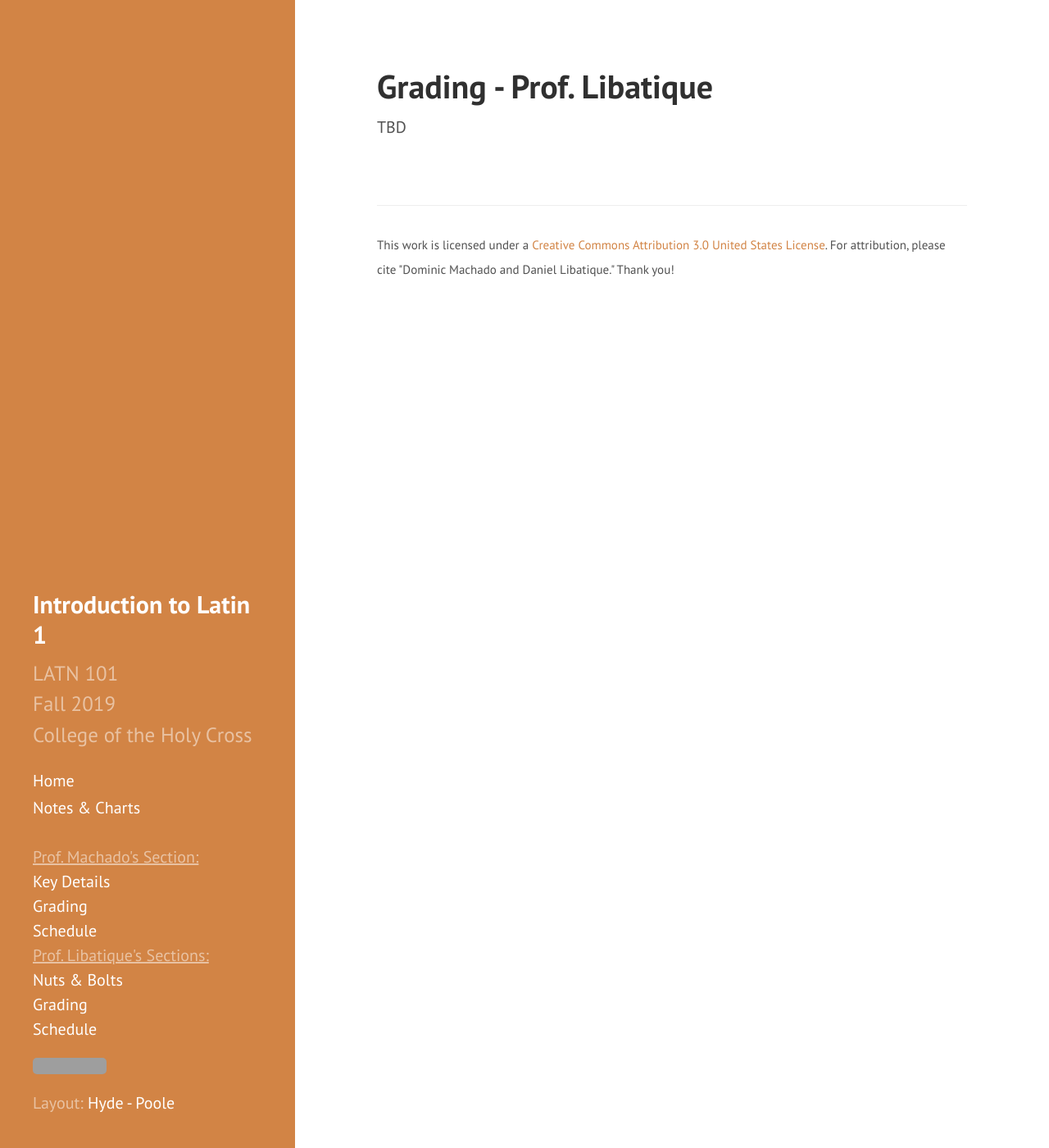
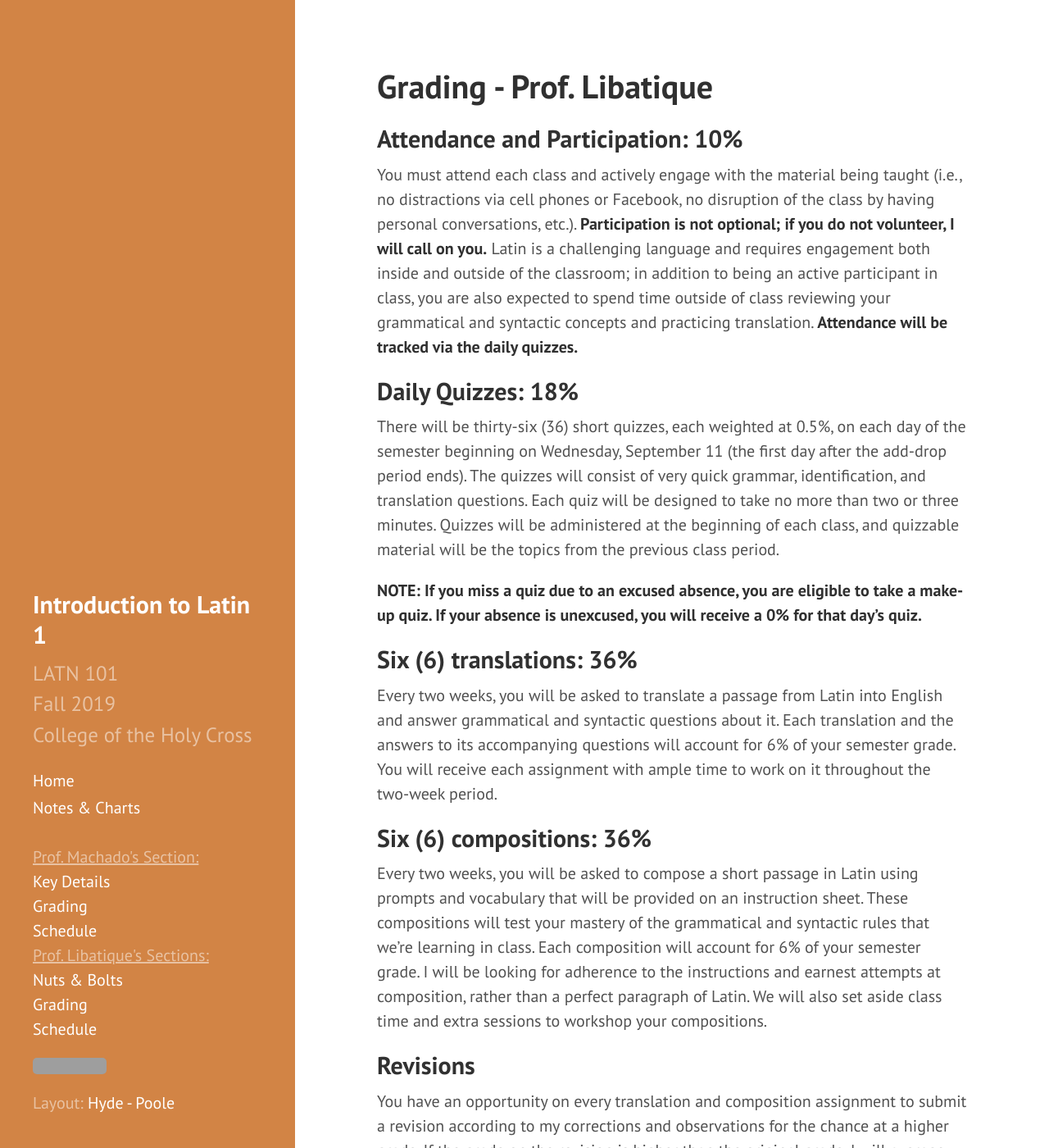
Before and after one commit to DLibatique/LATN102-S20, a Jekyll site: the page built from pages/grading-DL.md, in a window 1280 px wide and 1400 px high. Shown: the whole window at 82% size. Built offline with Jekyll 4.4.1, drawn with Linux system fonts in a browser that asks for light colours; some of the changed text lies outside the part shown; grey boxes are pictures that could not be loaded.

Commit message:
added grading info

```diff
--- a/pages/grading-DL.md
+++ b/pages/grading-DL.md
@@ -3,4 +3,19 @@ layout: page
 title: Grading - Prof. Libatique
 ---
 
-TBD
+## Attendance and Participation: 10%
+You must attend each class and actively engage with the material being taught (i.e., no distractions via cell phones or Facebook, no disruption of the class by having personal conversations, etc.). **Participation is not optional; if you do not volunteer, I will call on you.** Latin is a challenging language and requires engagement both inside and outside of the classroom; in addition to being an active participant in class, you are also expected to spend time outside of class reviewing your grammatical and syntactic concepts and practicing translation. **Attendance will be tracked via the daily quizzes.**
+
+## Daily Quizzes: 18%
+There will be thirty-six (36) short quizzes, each weighted at 0.5%, on each day of the semester beginning on Wednesday, September 11 (the first day after the add-drop period ends). The quizzes will consist of very quick grammar, identification, and translation questions. Each quiz will be designed to take no more than two or three minutes. Quizzes will be administered at the beginning of each class, and quizzable material will be the topics from the previous class period.
+
+**NOTE: If you miss a quiz due to an excused absence, you are eligible to take a make-up quiz. If your absence is unexcused, you will receive a 0% for that day’s quiz.**
+
+## Six (6) translations: 36%
+Every two weeks, you will be asked to translate a passage from Latin into English and answer grammatical and syntactic questions about it. Each translation and the answers to its accompanying questions will account for 6% of your semester grade. You will receive each assignment with ample time to work on it throughout the two-week period.
+
+## Six (6) compositions: 36%
+Every two weeks, you will be asked to compose a short passage in Latin using prompts and vocabulary that will be provided on an instruction sheet. These compositions will test your mastery of the grammatical and syntactic rules that we’re learning in class. Each composition will account for 6% of your semester grade. I will be looking for adherence to the instructions and earnest attempts at composition, rather than a perfect paragraph of Latin. We will also set aside class time and extra sessions to workshop your compositions.
+
+## Revisions
+You have an opportunity on every translation and composition assignment to submit a revision according to my corrections and observations for the chance at a higher grade. If the grade on the revision is higher than the original grade, I will average the two together, and that will stand as your grade for that assignment. If the grade on the revision is lower than the original, the original grade will stand as your grade for that assignment.
```
